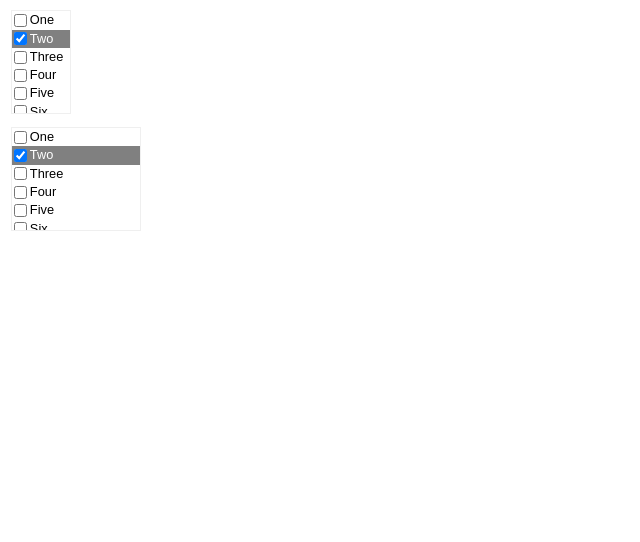
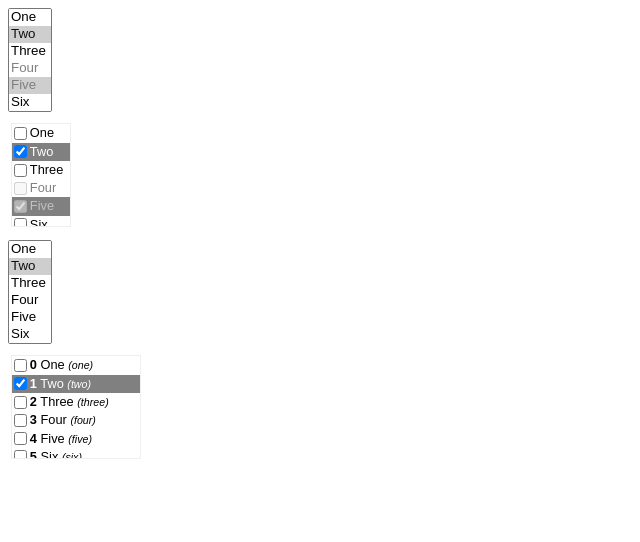
Before and after one commit to vanderlee/multiselect, a plain HTML site: page index.html in a window 1280 px wide. Shown: the whole page, without its empty margins (0-640 px from the left). Drawn offline with nearby package versions, Linux system fonts and the light colour scheme.

Commit message:
Added disabled and showOption.

```diff
--- a/index.html
+++ b/index.html
@@ -17,7 +17,10 @@
 				});
 
 				$('#demo-2').multiselect({
-					width:	'10em'
+					width:		'10em'
+				,	showOption:	function(text, value, index) {
+									return '<b>'+index+'</b> '+text+' <i><small>('+value+')</small></i>';
+								}
 				});
 
 				$('#demo').change( function() {
@@ -32,8 +35,8 @@
 			<option value="one">One</option>
 			<option value="two" selected="selected">Two</option>
 			<option value="three">Three</option>
-			<option value="four">Four</option>
-			<option value="five">Five</option>
+			<option value="four" disabled="disabled">Four</option>
+			<option value="five" disabled="disabled" selected="selected">Five</option>
 			<option value="six">Six</option>
 			<option value="seven">Seven</option>
 			<option value="eight">Eight</option>
--- a/jquery.multiselect.css
+++ b/jquery.multiselect.css
@@ -31,11 +31,18 @@
 	margin:					.2em;
 }
 
-.multiselect-option.multiselect-selected {
-	background-color:		GrayText;
-	color:					HighlightText;
+.multiselect-selected {
+	background-color:		gray;
+	color:					white;
 }
 
-:focus .multiselect-option.multiselect-selected {
-	background-color:		Highlight;
+.multiselect-disabled {
+	color:					gray;
 }
+
+.multiselect-selected.multiselect-disabled {
+	color:					silver;
+}
+:focus .multiselect-selected {
+	background-color:		Highlight;	/* system-dependant */
+}
--- a/jquery.multiselect.js
+++ b/jquery.multiselect.js
@@ -25,14 +25,15 @@
 
 	$.fn.multiselect = function(_options) {
 		var options = {
-			width:		undefined		// same
-		,	height:		undefined		// same
+			width:			undefined	// undefined, 'fit', numeric or css-unit
+		,	height:			undefined	// undefined, numeric or css-unit
+		,	showOption:		undefined	// callback(text, value, index) for each option
 		}
 
 		return this.each( function() {
 			var element	= this;
 
-			$(element).hide();
+			//$(element).hide();
 
 			if (_options) {
 				$.extend(options, _options);
@@ -47,25 +48,36 @@
 						: options.height?				options.height
 						:								$(element).height()+'px'
 						;
-			var select = $('<div tabindex="0" class="multiselect-select" style="height:'+height+';width:'+width+';"/>').insertAfter(element);
+			var select = $('<div tabindex="0" class="multiselect-select" style="height:'+height+';width:'+width+';"/>')
+							.insertAfter(element);
 
-			$('option', element).each( function(_index, _option) {
+			$('option', element).each( function(index, option) {
 				var handleClick = function(event) {
 					event.stopPropagation();
-					set_state(!item.hasClass('multiselect-selected'), $(_option), checkbox, item);
 
-					$(_option)
-					.trigger('change');
+					if (!$(option).is(':disabled')) {
+						set_state(!item.hasClass('multiselect-selected'), $(option), checkbox, item);
+
+						$(option).trigger('change');
+					}
 				};
 
-				var state		= $(_option).is(':selected');
-				var item		= $('<div class="multiselect-option'+(state ? ' multiselect-selected' : '')+'"/>')
+				var selected	= $(option).is(':selected');
+				var disabled	= $(option).is(':disabled');
+
+				var item		= $('<div class="multiselect-option'+(selected ? ' multiselect-selected' : '')+(disabled ? ' multiselect-disabled' : '')+'"/>')
 									.click(handleClick)
 									.appendTo(select);
-				var checkbox	= $('<input type="checkbox"'+(state ? ' checked="checked"' : '')+'/>')
+
+				var checkbox	= $('<input type="checkbox"'+(selected ? ' checked="checked"' : '')+(disabled ? ' disabled="disabled"' : '')+'/>')
 									.click(handleClick)
 									.appendTo(item);
-				var $label		= $('<span>'+$(_option).text()+'</span>')
+
+				var text		= $(option).text();
+				if (typeof options.showOption == 'function') {
+					text = options.showOption(text, $(option).val(), index);
+				}
+				var label		= $('<span>'+text+'</span>')
 									.appendTo(item);
 			});
 		});
```
Also changed, not shown: 1 other file.
